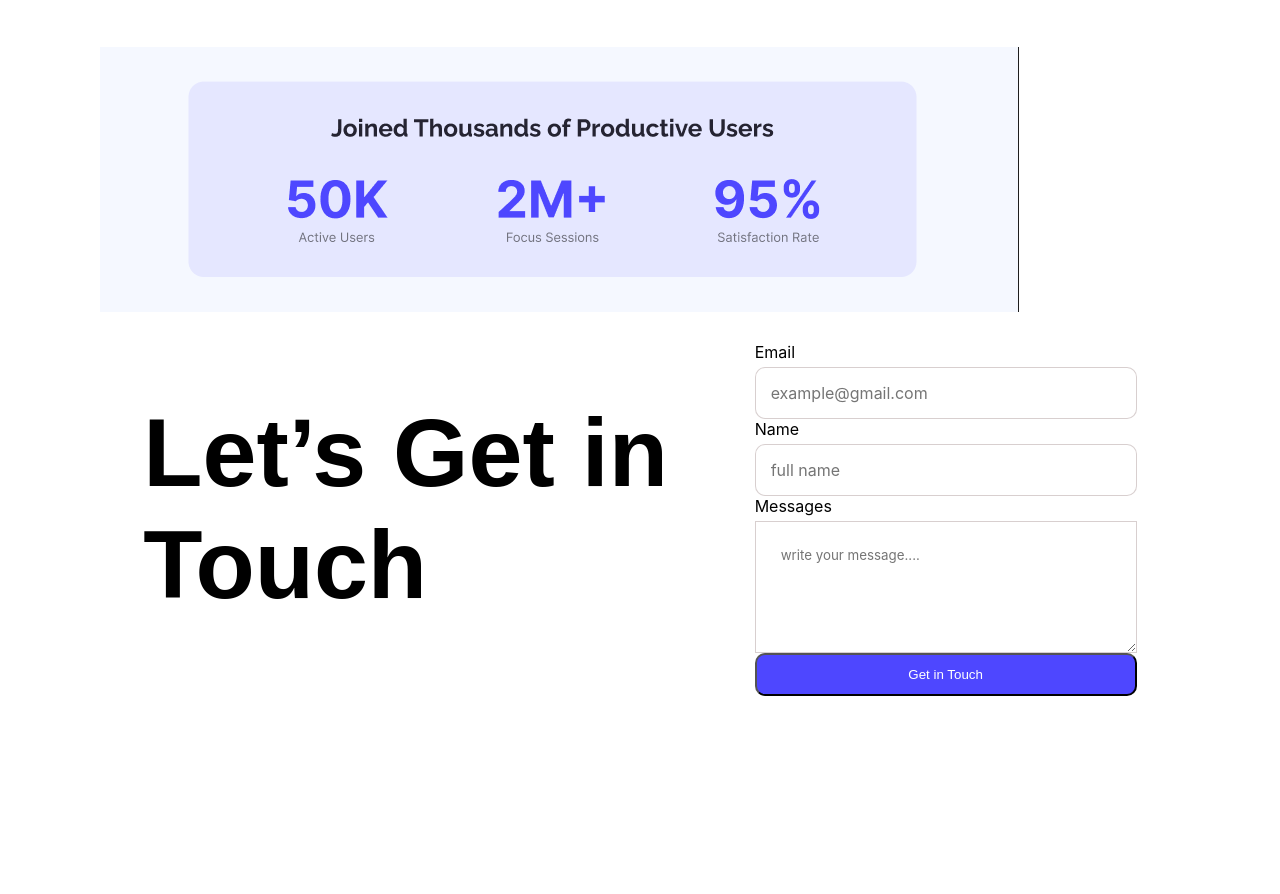
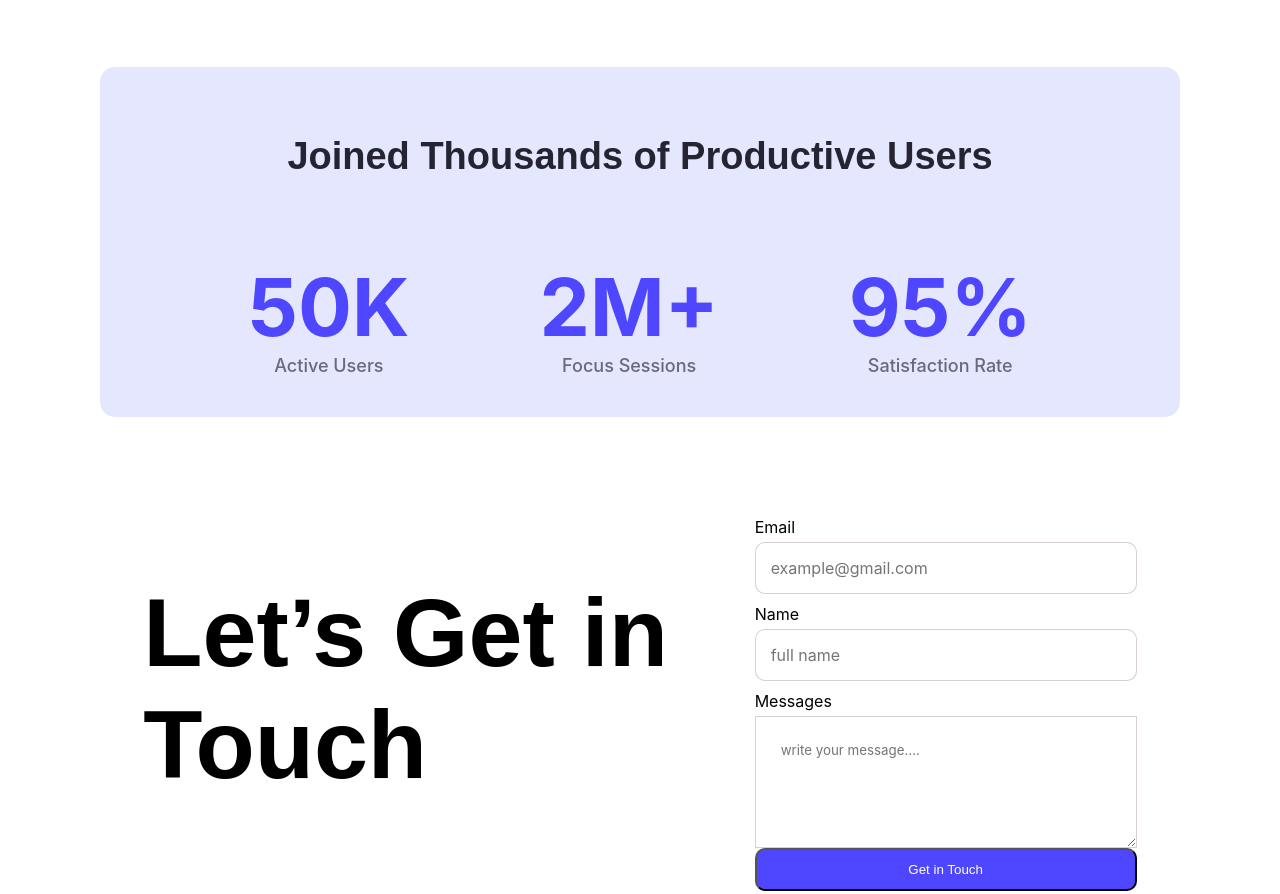
Before and after one commit to sabbirsohag-1509/first-assignment-repo, a plain HTML site: page index.html in a window 1280 px wide. Shown: the part 880-1774 px from the top of the page. Before the commit the page ends 1589 px from the top, so only its background shows below. Drawn offline with Linux system fonts and the light colour scheme.

Commit message:
after-productive-user

```diff
--- a/index.html
+++ b/index.html
@@ -42,7 +42,23 @@
 
         <section>
              <div class="productive-user">
-                <img src="ui/productive_user.png" alt="">
+                <div class="productive-user-title">
+                    <h3 class="productive-user-title raleway">Joined Thousands of Productive Users</h3>
+                </div>
+                <div class="user-rate">
+                    <div class="first">
+                        <h2 class="title inter">50K</h2>
+                        <h5 class="sub-title inter">Active Users</h5>
+                    </div>
+                    <div class="second">
+                        <h2 class="title inter">2M+</h2>
+                        <h5 class="sub-title inter">Focus Sessions</h5>
+                    </div>
+                    <div class="third">
+                        <h2 class="title inter">95%</h2>
+                        <h5 class="sub-title inter">Satisfaction Rate</h5>
+                    </div>
+                </div>
             </div>
         </section>
 
--- a/style.css
+++ b/style.css
@@ -97,15 +97,45 @@
         /* productive-user styles */
 .productive-user{
     width: 1080px;
-    margin: 0 auto;
+    height: 350px;
+    margin: 70px auto;
+    background-color: #E5E7FF;
+    border-radius: 15px;
 }
-.productive-user img{
+
+.productive-user-title{
+    text-align: center;
+    font-size: 38px;
+    font-weight: bold;
+    color: #252432;
+    padding-top: 15px;
 }
+.user-rate{
+    display: flex;
+    align-items: center;
+    justify-content: center;
+    gap: 130px;
+    margin-top: 80px;
+}
+ .title{
+    font-size: 80px;
+    font-weight: bold;
+    color: #4E47FF;
+    margin: 0;
+}
+.sub-title{
+    font-size: 18px;
+    color: #252432a5;
+    font-weight: 500;
+    margin: 0;
+    text-align: center;
+}
+
 
         /* form-container styles */
 .form-container{
     width: 1080px;
-    margin: 0 auto;
+    margin: 70px auto;
     display: flex;
     justify-content: space-around;
     align-items: center;
@@ -116,18 +146,21 @@
   flex-direction: column;
   margin-top: 20px;
 }
+.form-input-area label{
+    margin-top: 10px;
+}
 .form-input-area input{
     width: 350px;
     padding: 15px;
     border: 1px solid #a490906e;
     border-radius: 10px;
+    font-size: 16px;
     margin-top: 5px;
-    font-size: 16px;
 }
 .form-input-area textarea{
     border: 1px solid #a490906e;
     padding: 25px;
-     margin-top: 5px;
+    margin-top: 5px;
 }
 .form-btn{
     background-color: #4E47FF;
```
